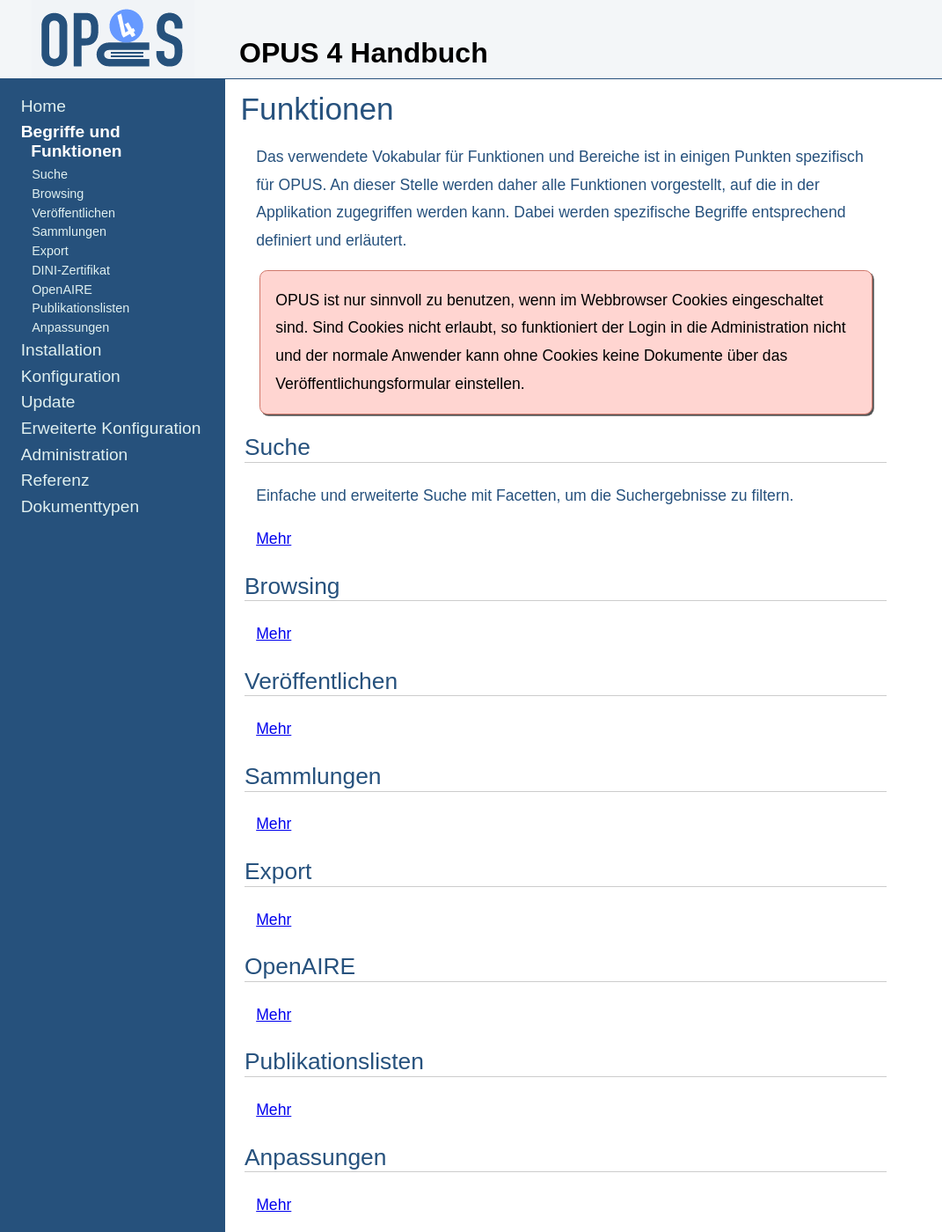
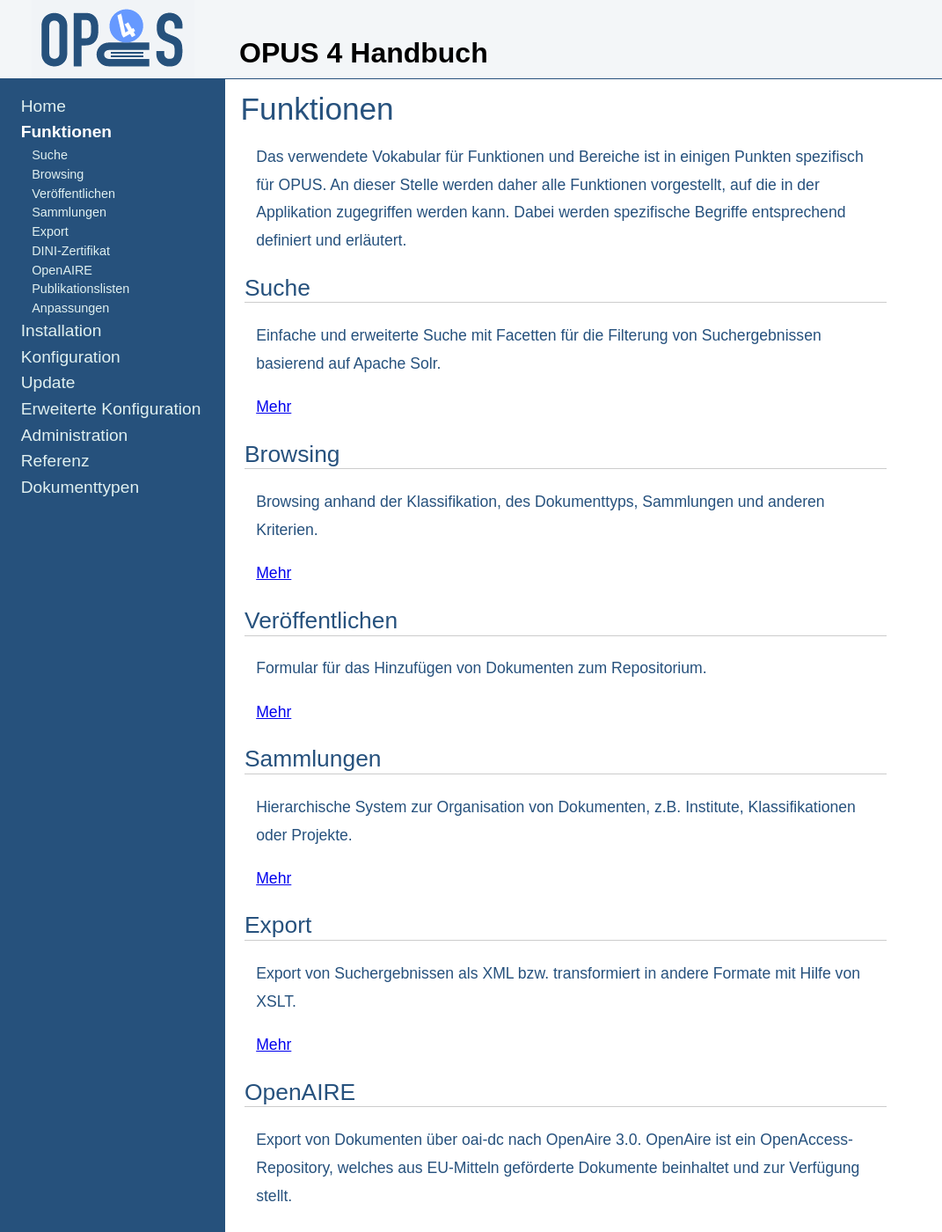
Before and after one commit to OPUS4/userdoc, a Jekyll site: the page built from features/index.md, in a window 1280 px wide and 1400 px high. Shown: the whole window at 88% size, without its empty margins (0-1071 px from the left). Built offline with Jekyll 4.4.1, drawn with Linux system fonts in a browser that asks for light colours; some of the changed text lies outside the part shown.

Commit message:
#4 Kurzbeschreibungen erweitert. Suche und Browsing poliert.

```diff
--- a/features/index.md
+++ b/features/index.md
@@ -1,5 +1,5 @@
 ---
-title: Begriffe und Funktionen
+title: Funktionen
 weight: 20
 ---
 
@@ -9,42 +9,51 @@ Das verwendete Vokabular für Funktionen und Bereiche ist in einigen Punkten spe
 An dieser Stelle werden daher alle Funktionen vorgestellt, auf die in der Applikation zugegriffen
 werden kann. Dabei werden spezifische Begriffe entsprechend definiert und erläutert.
 
-<p class="warning">
-OPUS ist nur sinnvoll zu benutzen, wenn im Webbrowser Cookies eingeschaltet sind. Sind
-Cookies nicht erlaubt, so funktioniert der Login in die Administration nicht und der normale Anwender
-kann ohne Cookies keine Dokumente über das Veröffentlichungsformular einstellen.
-</p>
-
 ## Suche
 
-Einfache und erweiterte Suche mit Facetten, um die Suchergebnisse zu filtern.
+Einfache und erweiterte Suche mit Facetten für die Filterung von Suchergebnissen basierend auf Apache Solr.
 
 [Mehr](search.html)
 
 ## Browsing
 
+Browsing anhand der Klassifikation, des Dokumenttyps, Sammlungen und anderen Kriterien.
+
 [Mehr](browsing.html)
 
 ## Veröffentlichen
+
+Formular für das Hinzufügen von Dokumenten zum Repositorium.
 
 [Mehr](publish.html)
 
 ## Sammlungen
 
+Hierarchische System zur Organisation von Dokumenten, z.B. Institute, Klassifikationen oder Projekte.
+
 [Mehr](collections.html)
 
 ## Export
+
+Export von Suchergebnissen als XML bzw. transformiert in andere Formate mit Hilfe von XSLT.
 
 [Mehr](export.html)
 
 ## OpenAIRE
 
+Export von Dokumenten über oai-dc nach OpenAire 3.0. OpenAire ist ein OpenAccess-Repository, welches aus EU-Mitteln
+geförderte Dokumente beinhaltet und zur Verfügung stellt.
+
 [Mehr](openaire.html)
 
 ## Publikationslisten
+
+Erzeugung von Publikationslisten in unterschiedlichen Ausgabeformaten mit Hilfe von XSLT.
 
 [Mehr](publist.html)
 
 ## Anpassungen
 
+Anpassbares webbasiertes Nutzerinterface.
+
 [Mehr](customization.html)
```
Also changed, not shown: features/browsing.md (+22 -6 lines), features/search.md (+12 -11 lines).
